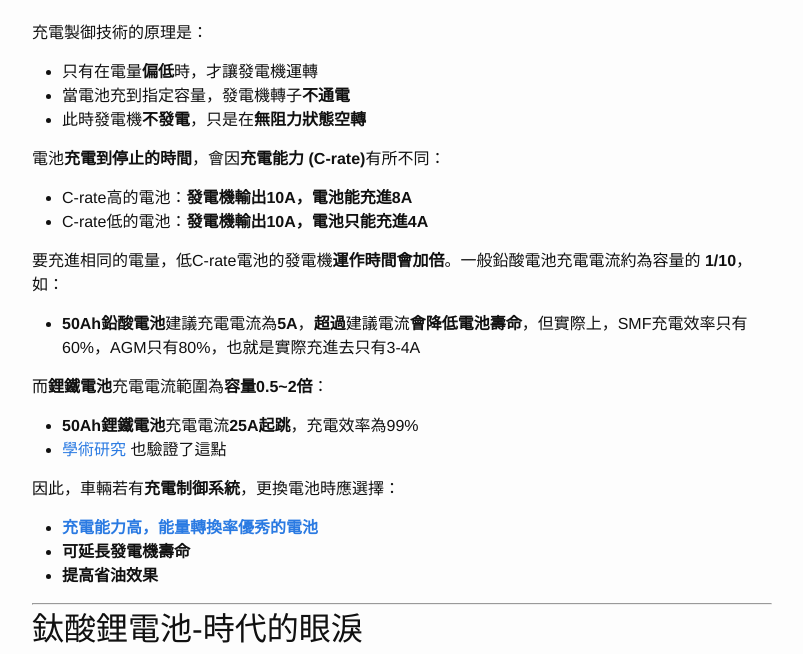
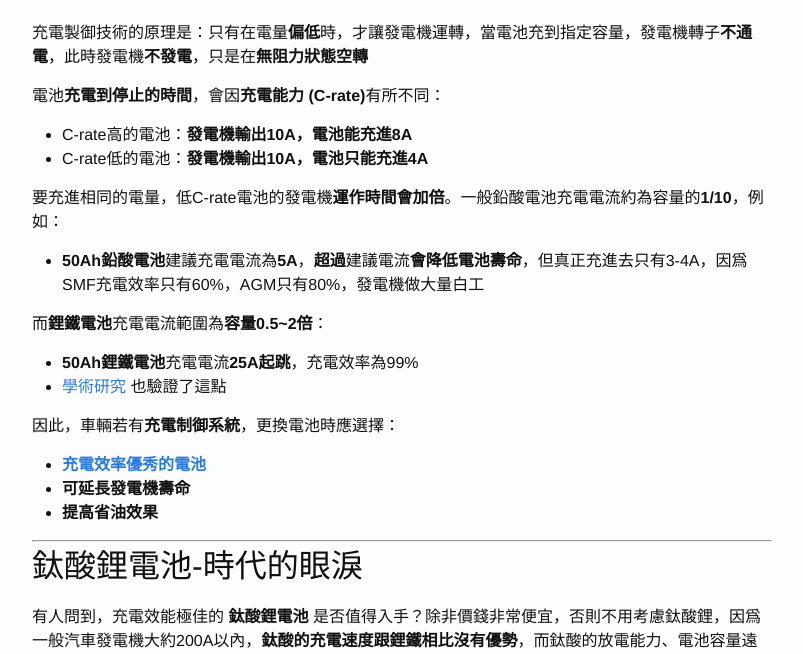
Before and after one commit to 1stbenz/1stbenz.github.io, a Jekyll site: the page built from _posts/2025-04-25-car-bms.md, in a window 1280 px wide and 1400 px high, scrolled down 1178 px. Shown: the part 236-890 px from the top of the window, without its empty margins (238-1041 px from the left). Built offline with Jekyll 4.4.1, drawn with Linux system fonts in a browser that asks for light colours; some of the changed text lies outside the part shown.

Commit message:
Update 2025-04-25-car-bms.md

```diff
--- a/_posts/2025-04-25-car-bms.md
+++ b/_posts/2025-04-25-car-bms.md
@@ -33,30 +33,27 @@ categories: Auto
 
 ### 充電製御運作原理
 
-充電製御技術的原理是：
-- 只有在電量**偏低**時，才讓發電機運轉
-- 當電池充到指定容量，發電機轉子**不通電**
-- 此時發電機**不發電**，只是在**無阻力狀態空轉**
+充電製御技術的原理是：只有在電量**偏低**時，才讓發電機運轉，當電池充到指定容量，發電機轉子**不通電**，此時發電機**不發電**，只是在**無阻力狀態空轉**
 
 電池**充電到停止的時間**，會因**充電能力 (C-rate)**有所不同：
 - C-rate高的電池：**發電機輸出10A，電池能充進8A**
 - C-rate低的電池：**發電機輸出10A，電池只能充進4A**
 
-要充進相同的電量，低C-rate電池的發電機**運作時間會加倍**。一般鉛酸電池充電電流約為容量的 **1/10**，如：
-- **50Ah鉛酸電池**建議充電電流為**5A**，**超過**建議電流**會降低電池壽命**，但實際上，SMF充電效率只有60%，AGM只有80%，也就是實際充進去只有3-4A
+要充進相同的電量，低C-rate電池的發電機**運作時間會加倍**。一般鉛酸電池充電電流約為容量的**1/10**，例如：
+- **50Ah鉛酸電池**建議充電電流為**5A**，**超過**建議電流**會降低電池壽命**，但真正充進去只有3-4A，因爲SMF充電效率只有60%，AGM只有80%，發電機做大量白工
 
 而**鋰鐵電池**充電電流範圍為**容量0.5~2倍**：
 - **50Ah鋰鐵電池**充電電流**25A起跳**，充電效率為99%
 - [學術研究](https://attach.mobile01.com/attach/202111/mobile01-d8c9d0d9da6aecd839d3e3fbe4be1398.png) 也驗證了這點
 
 因此，車輛若有**充電制御系統**，更換電池時應選擇：
-- [**充電能力高，能量轉換率優秀的電池**](https://1stbenz.github.io/2025/greenrun.html)
+- [**充電效率優秀的電池**](https://1stbenz.github.io/2025/greenrun.html)
 - **可延長發電機壽命**
 - **提高省油效果**
 
 ---
 
 ## 鈦酸鋰電池-時代的眼淚
-有人問到，充電效能極佳的 **鈦酸鋰電池** 是否值得入手？除非價錢非常便宜，否則不用考慮鈦酸鋰，因爲一般汽車發電機大約200A以內，**鈦酸的充電速度跟鋰鐵相比沒有優勢**，而鈦酸的放電能力、電池容量遠不如鋰鐵，因此沒理由去用鈦酸鋰，根據 [東芝 SCiB 官方規格表](https://www.global.toshiba/ww/products-solutions/battery/scib/product-next/product/cell/high-energy.html)，整理如下：
+有人問到，充電效能極佳的 **鈦酸鋰電池** 是否值得入手？除非價錢非常便宜，否則不用考慮鈦酸鋰，因爲一般汽車發電機大約200A以內，**鈦酸的充電速度跟鋰鐵相比沒有優勢**，而鈦酸的放電能力、電池容量遠不如鋰鐵，沒理由去用鈦酸鋰，根據 [東芝 SCiB 官方規格表](https://www.global.toshiba/ww/products-solutions/battery/scib/product-next/product/cell/high-energy.html)，整理如下：
 
 ![Supercap](https://attach.mobile01.com/attach/202505/mobile01-2fd84b5d0678545af2b7bb8b82d1469d.png)
```
